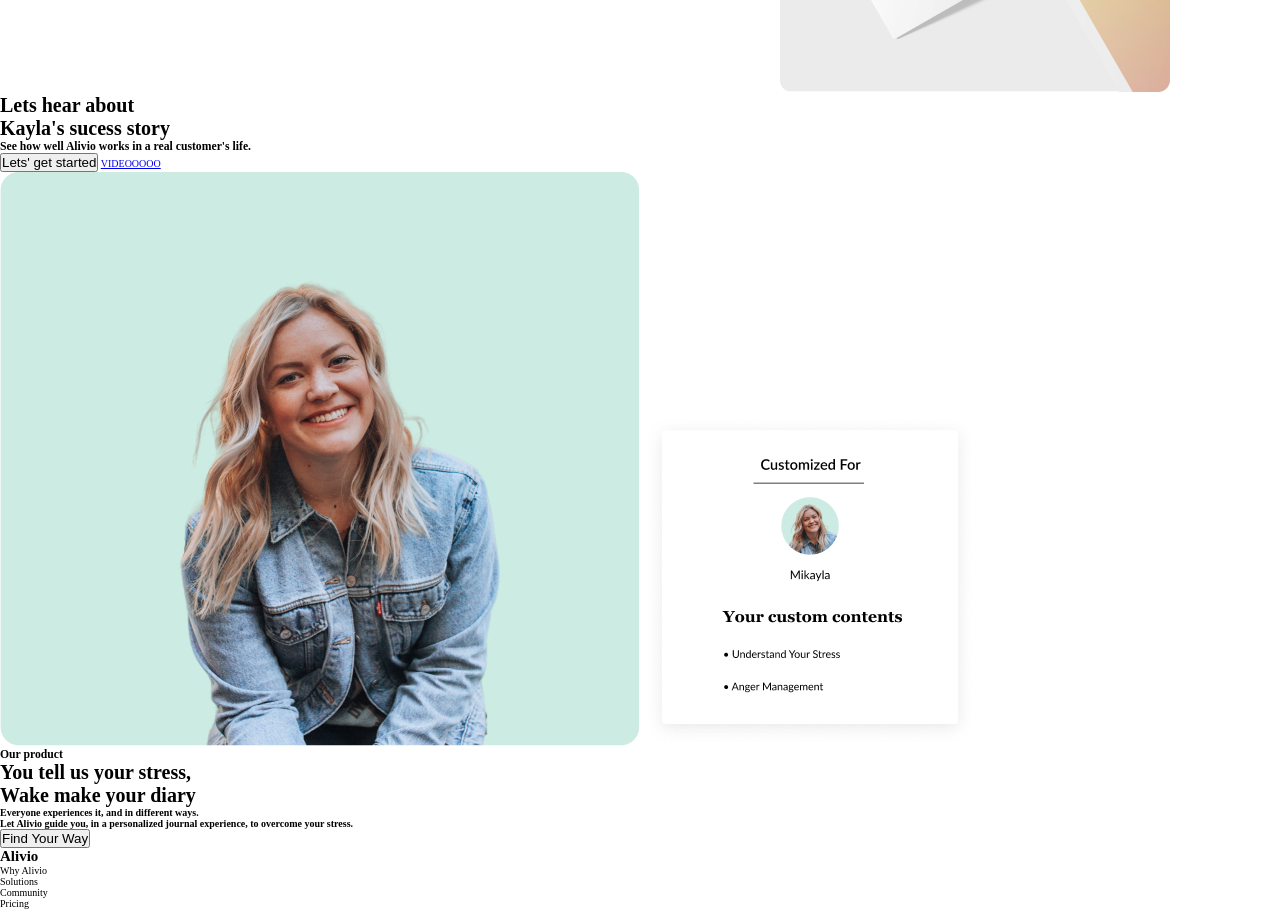
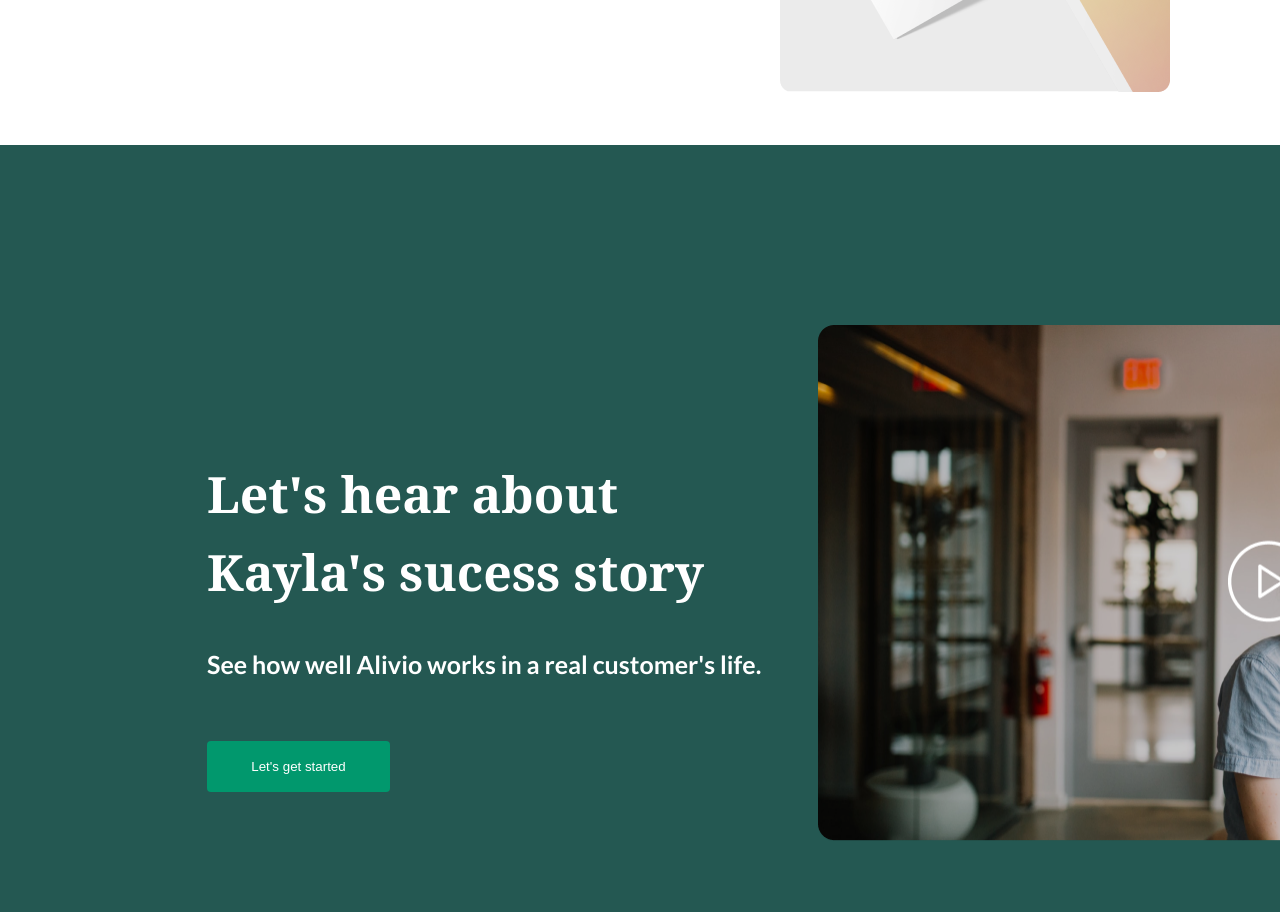
Before and after one commit to BrunoGaruda/Alivio-Landing-Page, a plain HTML site: page index.html in a window 1280 px wide. Shown: the part 2491-3403 px from the top of the page. Drawn offline with Linux system fonts and the light colour scheme.

Commit message:
terceira div pronta

```diff
--- a/index.html
+++ b/index.html
@@ -116,13 +116,18 @@
     </div>
 
     <!-- Terceira div com Video de experiência -->
-    <h1>
-      Lets hear about <br />
-      Kayla's sucess story
-    </h1>
-    <h3>See how well Alivio works in a real customer's life.</h3>
-    <button>Lets' get started</button>
-    <a href="#">VIDEOOOOO</a>
+    <div class="video-box">
+      <div class="video-box1">
+        <h1>
+          Let's hear about <br />
+          Kayla's sucess story
+        </h1>
+        <h3>See how well Alivio works in a real customer's life.</h3>
+        <button>Let's get started</button>
+      </div>
+      <img class="video-box2" src="/assets/Video.png" alt="video" />
+      <!-- <a class="video-box2" href="/assets/Video.png">VIDEO</a> -->
+    </div>
 
     <!-- Quarta div com profissional  -->
     <div>
--- a/style.css
+++ b/style.css
@@ -220,3 +220,68 @@ header h2{
   margin-right: 9.5rem;
   margin-top: calc(var(--margin-top-box-3) + 5.4rem);
 }
+
+/* ### Terceira div ### */
+
+.video-box {
+  display: flex;
+  /* flex-direction: column; */
+  background-color: #245852;
+  height: 92.2rem;
+  margin-top: 5.1rem;
+}
+
+.video-box1 {
+  display: flex;
+  flex-direction: column;
+}
+
+.video-box1 h1 {
+  font-family: 'Georgia';
+  font-style: normal;
+  font-weight: 700;
+  font-size: 5rem;
+
+  line-height: 157%;
+  color: #fff;
+
+  margin-top: 31rem;
+  margin-left: 20.7rem;
+  margin-bottom: 3.3rem;
+}
+
+.video-box1 h3 {
+  font-family: 'Lato';
+  font-style: normal;
+  font-weight: 600;
+  font-size: 2.5rem;
+
+  line-height: 157%;
+  color: #fff;
+
+  margin-left: 20.7rem;
+  margin-bottom: 5.7rem;
+}
+
+.video-box1 button{
+  color: var(--secundary-color);
+  background-color: var(--primary-color);
+
+  margin-left: 20.7rem;
+  margin-right: 27.6rem;
+
+  width: 18.3rem;
+  height: 5.1rem;
+
+  border: none;
+  border-radius: 0.4rem;
+}
+
+.video-box2 {
+  position: absolute;
+
+  width: 89.584rem;
+  height: 51.611rem;
+  left: 81.8rem;
+  top: 281.6rem;
+}
```
Also changed, not shown: assets/Video.png (added).
